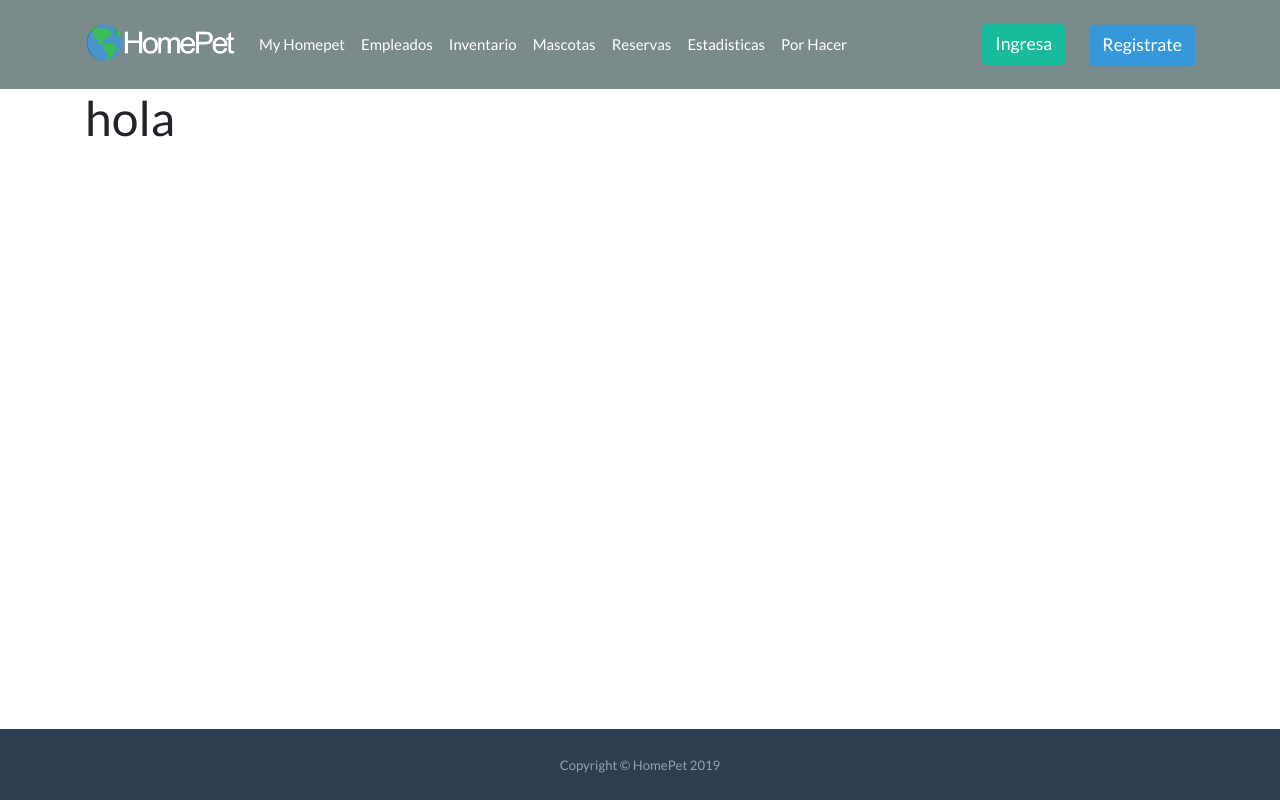
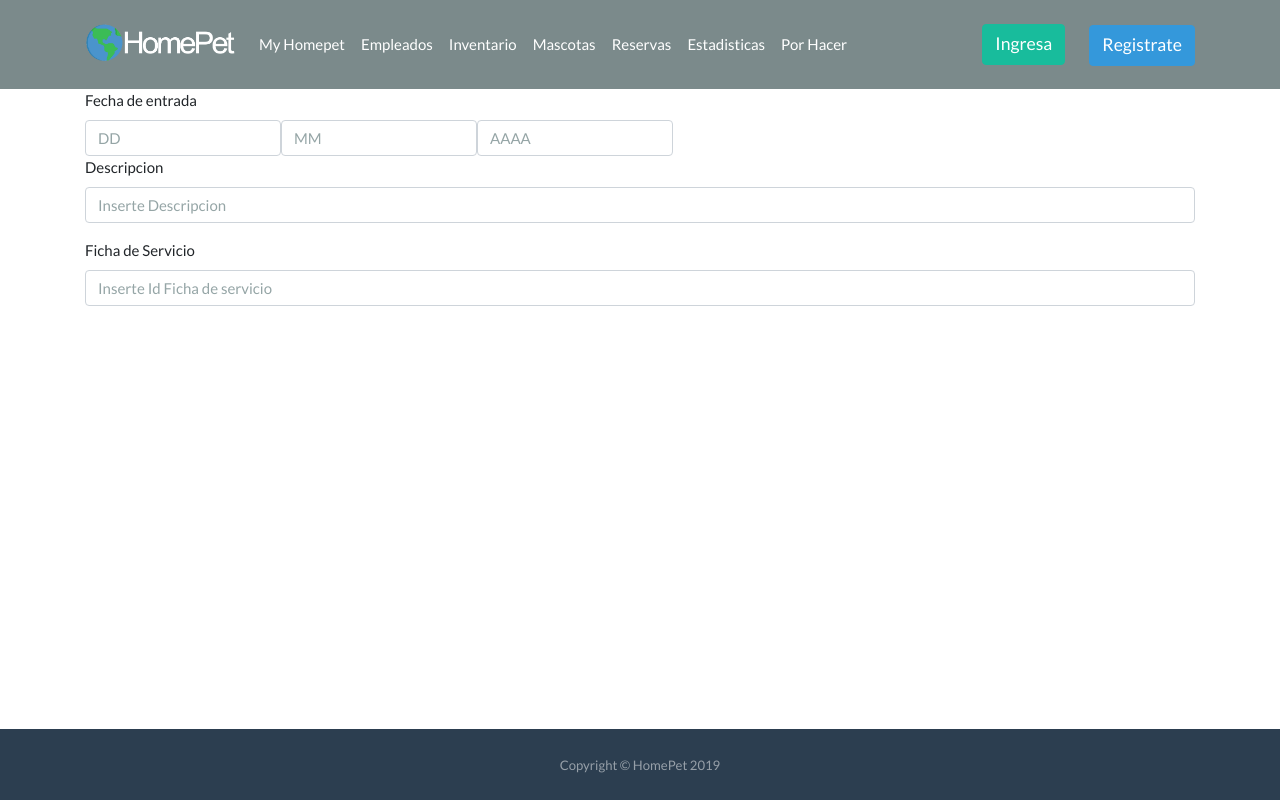
Before and after one commit to HomePetDev/homepet-frontend, a Vue app: page /#/gerente/Reservas in a window 1280 px wide. Built offline with nearby package versions, Linux system fonts and the light colour scheme.

Commit message:
mas formularios

```diff
--- a/src/components/FormReserva.vue
+++ b/src/components/FormReserva.vue
@@ -1,5 +1,31 @@
 <template>
+<div>
+    <form>
+        <label>Fecha de entrada</label>
+    <form class="form-inline">
+    <div class="form-group form-group-inline">
+        <input type="text" class="form-control" placeholder="DD">
+    </div>
+    <div class="form-group form-group-inline">
+        <input type="text" class="form-control" placeholder="MM">
+    </div>
+    <div class="form-group form-group-inline">
+        <input type="text" class="form-control" placeholder="AAAA">
+    </div>
+    </form>
 
+    <div class="form-group" >
+      <label >Descripcion</label>
+      <input type="text" class="form-control" placeholder="Inserte Descripcion">
+    </div>
+
+    <div class="form-group">
+      <label>Ficha de Servicio</label>
+      <input type="text" class="form-control" placeholder="Inserte Id Ficha de servicio">
+    </div>
+
+</form>
+</div>
 </template>
 
 <script>
--- a/src/router.js
+++ b/src/router.js
@@ -10,7 +10,7 @@ import Login from './views/Login.vue'
 import MyHomepet from './views/MyHomepet.vue'
 import Mascotas from './views/Mascotas'
 import Inventario from './views/Inventario'
-import Reservas from './views/Reservas'
+import Reserva from './views/Reserva'
 
 Vue.use(Router)
 
@@ -32,6 +32,6 @@ export default new Router({
     {path:'/gerente/MyHomepet', component: MyHomepet},
     {path:'/gerente/Mascotas',component: Mascotas},
     {path:'/gerente/Inventario', component:Inventario},
-    {path:'/gerente/Reservas', component:Reservas}
+    {path:'/gerente/Reservas', component:Reserva}
   ]
 })
--- a/src/views/Reservas.vue
+++ b/src/views/Reserva.vue
@@ -1,12 +1,12 @@
 <template>
-    <h1>hola</h1>
+    <FormReserva/>
 </template>
 
 <script>
-    import FormReserva from "@/components/FormReserva.vue"
+import FormReserva from "@/components/FormReserva.vue"
 
 export default {
-    name:'Reservas',
+    name:'Reserva',
     components:{
         FormReserva
     }
```
